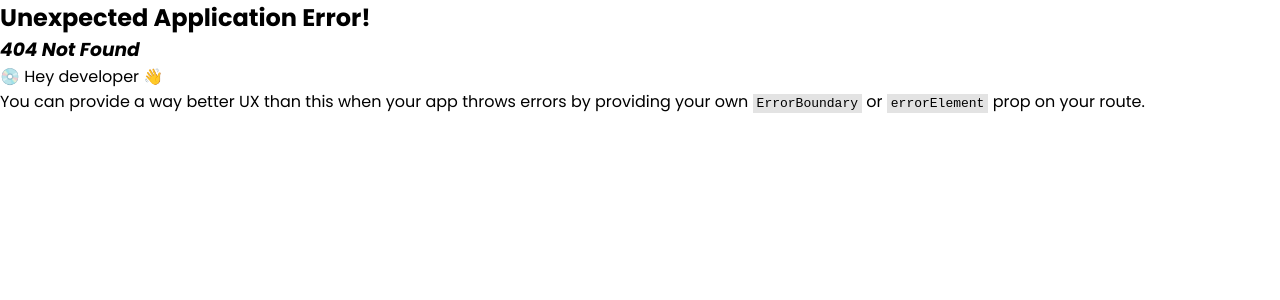
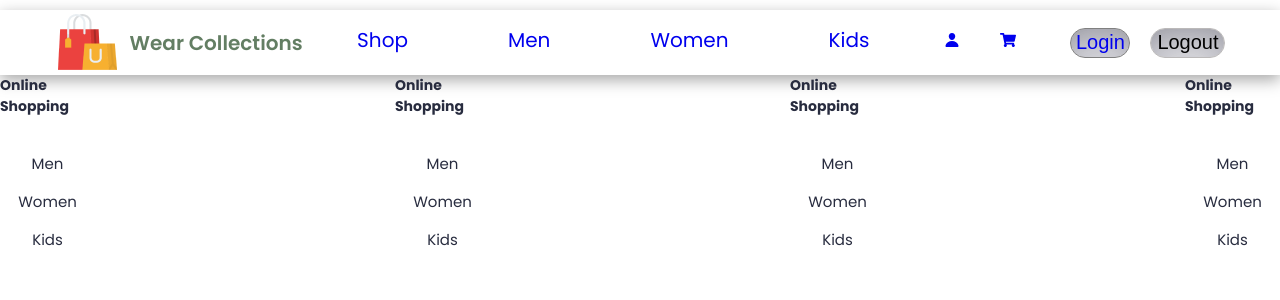
Before and after one commit to abhijit84842/Web_Development_Projects_2024, a React (Vite) app in the folder MERN Stack Project/Wear Collection E-commerce/Frontend/: page /profile in a window 1280 px wide. Before the commit this address had no page. Shown: the top 300 px of the page. Built offline with nearby package versions, Linux system fonts and the light colour scheme.

Commit message:
header routing complete

```diff
--- a/MERN Stack Project/Wear Collection E-commerce/Frontend/src/Components/Header/Header.css
+++ b/MERN Stack Project/Wear Collection E-commerce/Frontend/src/Components/Header/Header.css
@@ -70,6 +70,9 @@
     padding: 20px;
     cursor: pointer;
 }
+.action_name{
+   text-decoration: none;
+}
 .Bag-section{
     cursor: pointer;
 }
--- a/MERN Stack Project/Wear Collection E-commerce/Frontend/src/Components/Header/Header.jsx
+++ b/MERN Stack Project/Wear Collection E-commerce/Frontend/src/Components/Header/Header.jsx
@@ -36,16 +36,28 @@ const Header = () => {
       </ul>
       <section className="profile-bag">
         <div className="profile-section">
-          <IoPerson />
+          <span className="action_name">
+            <Link to="/profile">
+              <IoPerson />
+            </Link>
+          </span>
         </div>
         <div className="Bag-section">
-          <FaShoppingCart />
+          <span className="action_name">
+            <Link to="/bag">
+              <FaShoppingCart />
+            </Link>
+          </span>
         </div>
       </section>
 
       <div className="log-section">
         <div className="header-login-cart">
-          <button>Login</button>
+          <button>
+            <Link className="link" to="/login">
+              Login
+            </Link>
+          </button>
         </div>
         <div className="header-logout-cart">
           <button>Logout</button>
--- /dev/null
+++ b/MERN Stack Project/Wear Collection E-commerce/Frontend/src/Pages/Profile.jsx
@@ -0,0 +1,3 @@
+const Profile = () => {};
+
+export default Profile;
--- a/MERN Stack Project/Wear Collection E-commerce/Frontend/src/main.jsx
+++ b/MERN Stack Project/Wear Collection E-commerce/Frontend/src/main.jsx
@@ -6,6 +6,7 @@ import Bag from "./routes/Bag.jsx";
 import Home from "./routes/Home.jsx";
 import ShopCatagory from "./Pages/ShopCatagory.jsx";
 import LoginSignup from "./Pages/LoginSignup.jsx";
+import Profile from "./Pages/Profile.jsx";
 import "./index.css";
 
 const router = createBrowserRouter([
@@ -20,6 +21,7 @@ const router = createBrowserRouter([
       { path: "/women", element: <ShopCatagory /> },
       { path: "/kids", element: <ShopCatagory /> },
       { path: "/login", element: <LoginSignup /> },
+      { path: "/profile", element: <Profile /> },
     ],
   },
 ]);
```
